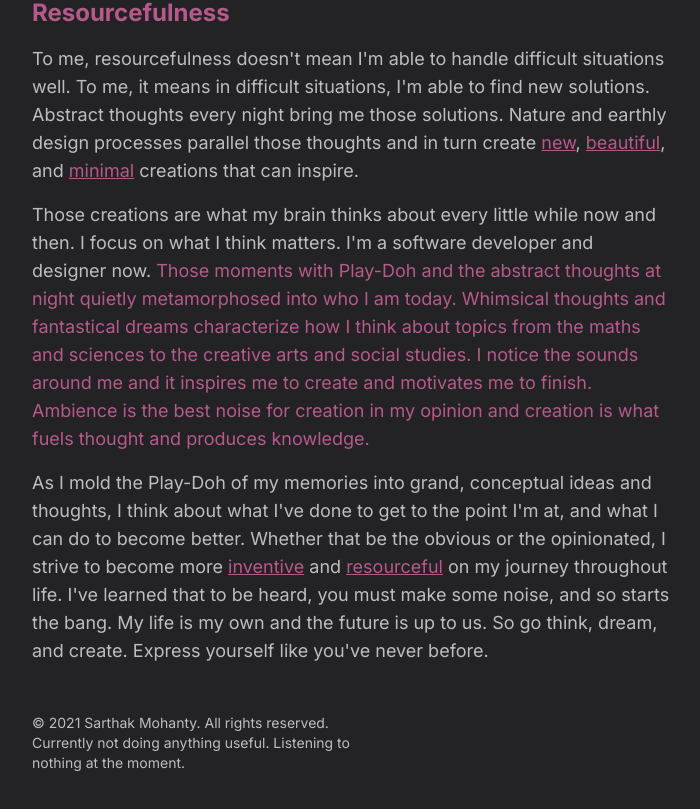
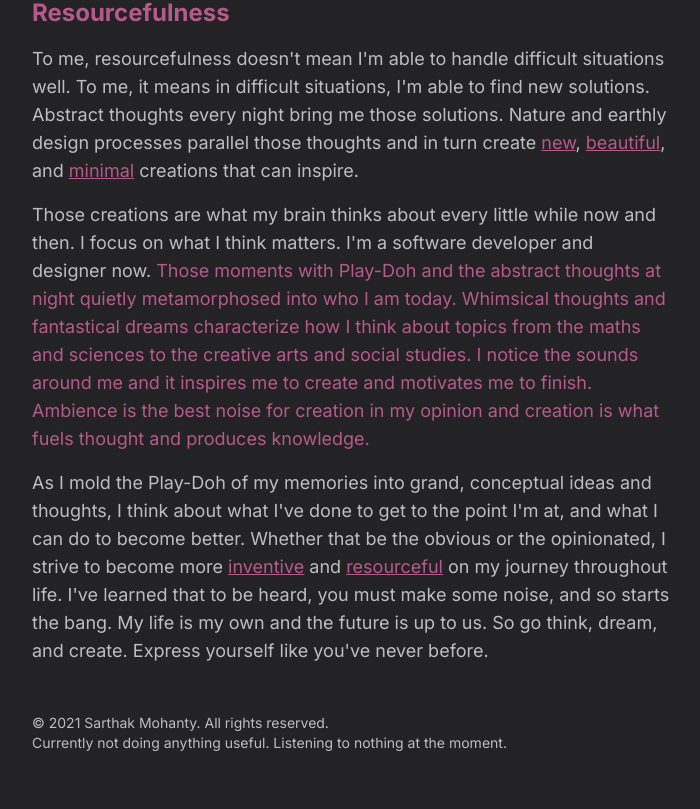
Before and after one commit to sarthaktexas/website-v3, a Next.js app: page /manifesto in a window 1280 px wide. Shown: the part 2439-3248 px from the top of the page, without its empty margins (288-988 px from the left). Built offline with nearby package versions, Linux system fonts and the light colour scheme; no server answers.

Commit message:
💄 update stray styles

```diff
--- a/components/Footer.js
+++ b/components/Footer.js
@@ -11,7 +11,7 @@ export default function Footer() {
             &copy; {new Date().getFullYear()} Sarthak Mohanty. All rights reserved.{' '}
             <br />
             Currently {status?.status ? status?.status : 'not doing anything useful'}{status?.status.charAt(status?.status.length - 1) === '.' ? '' : '.'}{' '}
-            Listening to <div className={`${song?.title ? 'font-bold inline' : ''}`}>{song?.title || 'nothing at the moment.'}</div>{song?.artist ? ` by ${song?.artist}.` : ''}
+            Listening to <div className={`inline ${song?.title ? 'font-bold' : ''}`}>{song?.title || 'nothing at the moment.'}</div>{song?.artist ? ` by ${song?.artist}.` : ''}
         </div>
     )
 }
--- a/components/Layout.js
+++ b/components/Layout.js
@@ -4,7 +4,7 @@ import Nav from '../components/Nav'
 
 export default function Layout({heading, children}) {
     return (
-        <div className="text-white pointer-events-none">
+        <div className="text-white font-sans pointer-events-none">
             <Head />
             <main className="my-10 md:mt-20 md:mb-10 px-10 md:px-0 md:w-1/2 mx-auto">
                 <section className="flex flex-col space-y-5">
--- a/pages/index.js
+++ b/pages/index.js
@@ -4,7 +4,7 @@ import Nav from '../components/Nav'
 
 export default function Home() {
   return (
-    <div className="text-white pointer-events-none">
+    <div className="text-white font-sans pointer-events-none">
       <Head />
       <main className="my-10 md:mt-20 md:mb-10 px-10 md:px-0 md:w-1/2 mx-auto">
         <section className="flex flex-col space-y-5">
```
